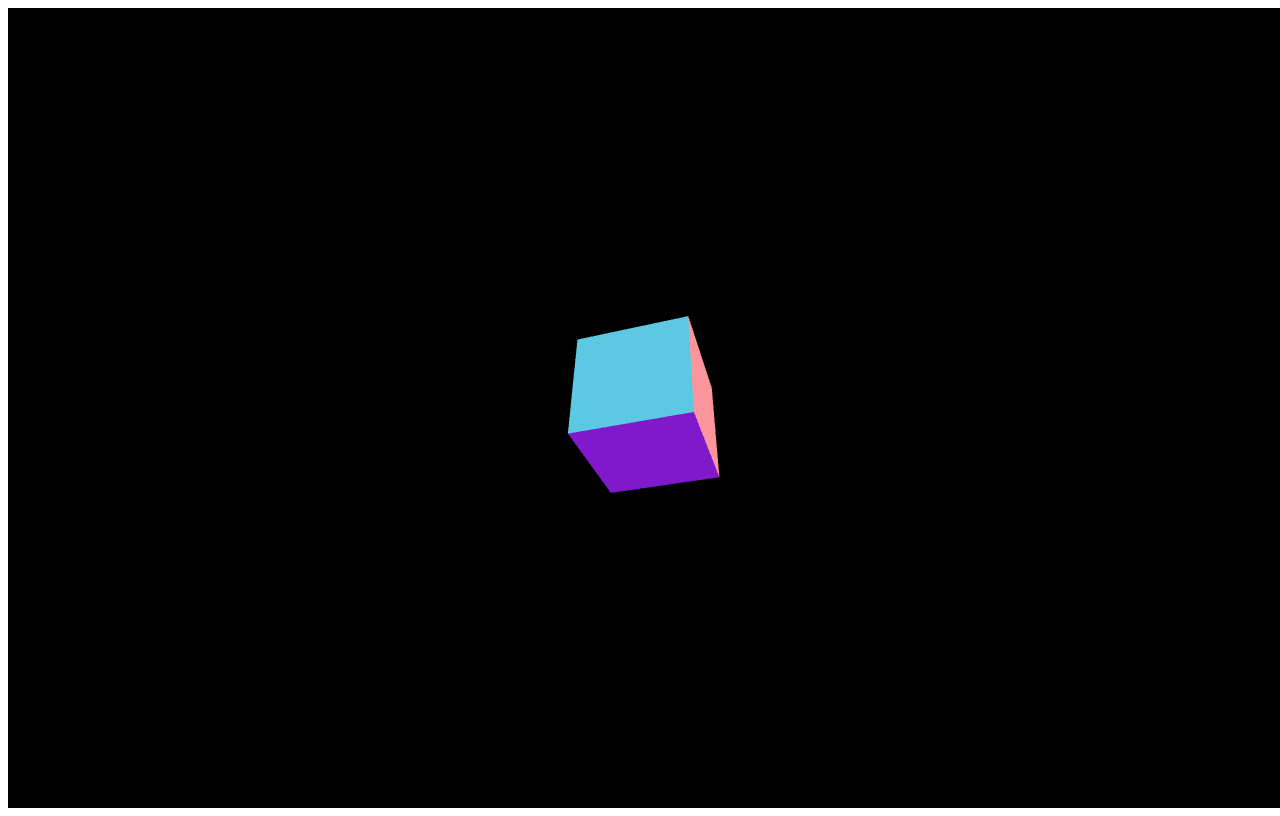
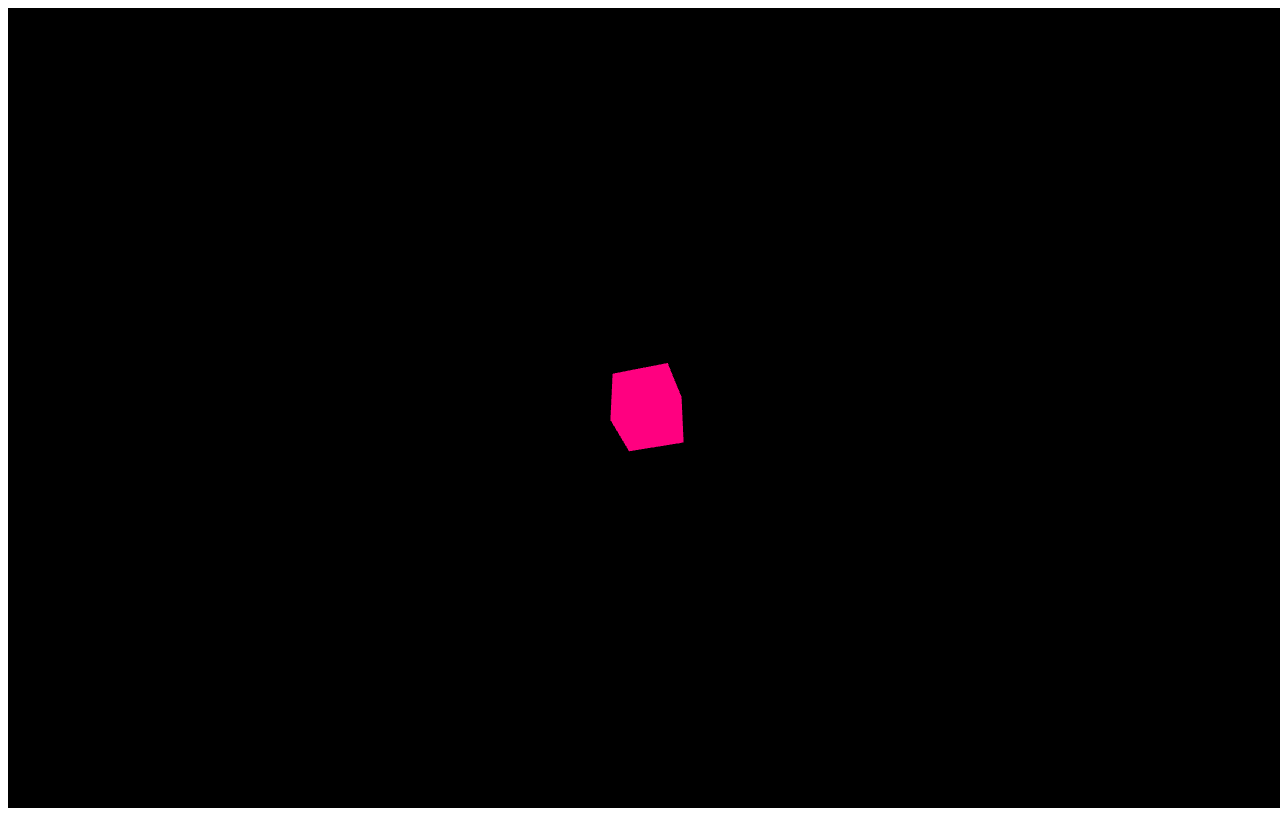
Before and after one commit to luisangeles99/ProyectoGraficas, a plain HTML site: page index.html in a window 1280 px wide. Drawn offline with nearby package versions, Linux system fonts and the light colour scheme; animation ran at ten frames a second.

Commit message:
ShaderMaterial Added

```diff
--- a/index.html
+++ b/index.html
@@ -12,6 +12,40 @@
     <script type="module">
         import * as THREE from 'https://cdn.skypack.dev/three'
 
+        var vertexShaderText = `
+        varying vec2 v_uv;
+        void main() {
+            v_uv = uv;
+            gl_Position = projectionMatrix * modelViewMatrix *    vec4(position, 1.0);
+        }`
+
+        var fragmentShaderText = `
+        varying vec2 v_uv;
+        uniform vec2 u_mouse;
+        uniform vec2 u_resolution;
+        uniform vec3 u_color;
+        uniform float u_time;
+        void main() {
+            vec2 v = u_mouse / u_resolution;
+            vec2 uv = gl_FragCoord.xy / u_resolution;
+            gl_FragColor = vec4(1.0, 0.0, sin(u_time * 5.0) + 0.5, 1.0).rgba;
+        }`
+
+        const material2 = new THREE.ShaderMaterial( {
+
+        uniforms: {
+
+            time: { value: 1.0 },
+            resolution: { value: new THREE.Vector2() }
+
+        },
+
+        vertexShader: vertexShaderText,
+
+        fragmentShader: fragmentShaderText
+
+        } );
+
         let camera, scene, renderer;
         let geometry, material, mesh;
 
@@ -24,10 +58,10 @@
 
             scene = new THREE.Scene();
 
-            geometry = new THREE.BoxGeometry( 0.2, 0.2, 0.2 );
+            geometry = new THREE.BoxGeometry( 0.1, 0.1, 0.1 );
             material = new THREE.MeshNormalMaterial();
 
-            mesh = new THREE.Mesh( geometry, material );
+            mesh = new THREE.Mesh( geometry, material2 );
             scene.add( mesh );
 
             renderer = new THREE.WebGLRenderer( { antialias: true } );
```
Also changed, not shown: index.js (+35 -0 lines).
